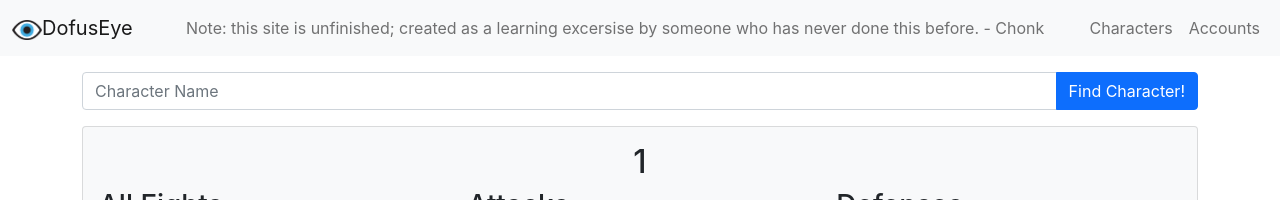
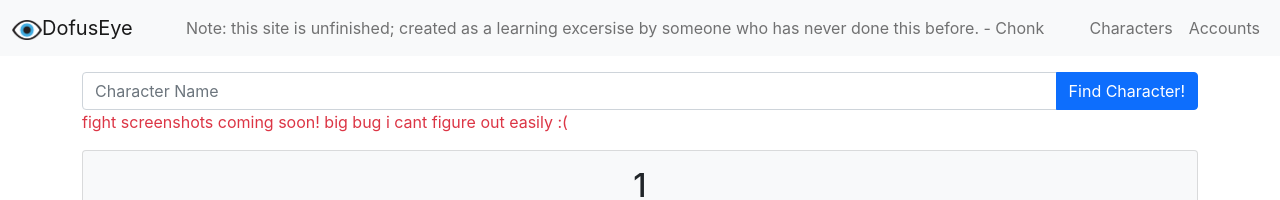
Before and after one commit to melchj/DofusEye, a React (Create React App) app in the folder client/: page /character/1 in a window 1280 px wide. Shown: the top 200 px of the page. Built offline with nearby package versions, Linux system fonts and the light colour scheme; no server answers.

Commit message:
CLIENT: temporarily removing fight.js screenshot button, and adding message to character page

```diff
--- a/client/src/components/Fight.js
+++ b/client/src/components/Fight.js
@@ -74,11 +74,12 @@ class Fight extends React.Component {
         if (this.props.fightData && this.state.image == null) {
             getFightImage(this.props.fightData.fight_id)
             .then((resp) => {
-                this.setState({image: resp});
+                console.log(resp);
+                // this.setState({image: resp});
             })
             .catch((error) => {
                 console.log(error);
-            })
+            });
         }
     }
 
@@ -129,9 +130,9 @@ class Fight extends React.Component {
                             {this.renderCharacter('l5')}
                         </div>
                     </div>
-                    <div className='row'>
+                    {/* <div className='row'>
                         <button className="btn btn-secondary" onClick={this.showModal.bind(this)}>See Screenshot</button>
-                    </div>
+                    </div> */}
                 </div>
 
                 <Modal
--- a/client/src/pages/CharacterPage.js
+++ b/client/src/pages/CharacterPage.js
@@ -52,6 +52,7 @@ const CharacterPage = () => {
     return (
         <div>
             <CharacterQuery/>
+            <div className='text-danger'>fight screenshots coming soon! big bug i cant figure out easily :(</div>
             <Stats
                 characterName={characterName}
             />
```
